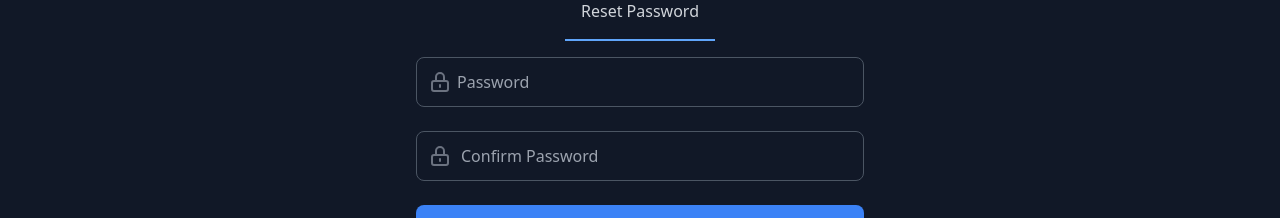
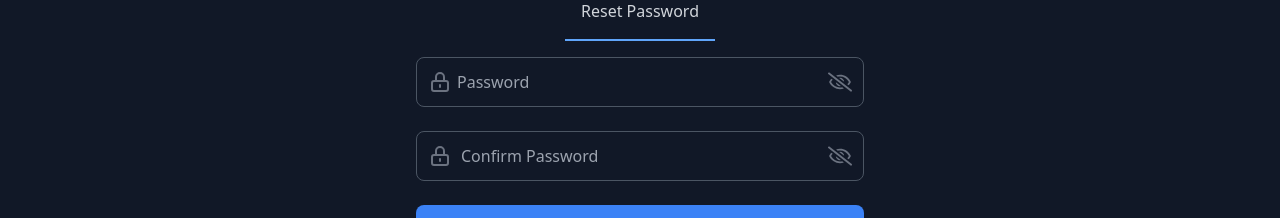
Before and after one commit to irahuldutta02/expense-ease-tracker, a React (Vite) app in the folder client/: page /reset-password/1 in a window 1280 px wide. Shown: the part 127-345 px from the top of the page. Built offline with nearby package versions, Linux system fonts and the light colour scheme.

Commit message:
feat: Add show/hide password functionality to SignIn and ResetPass pages

```diff
--- a/client/src/pages/ResetPass.jsx
+++ b/client/src/pages/ResetPass.jsx
@@ -1,11 +1,15 @@
 import { useState } from "react";
-import { useParams, useNavigate, Link } from "react-router-dom";
+import { FaRegEye, FaRegEyeSlash } from "react-icons/fa";
+import { Link, useNavigate, useParams } from "react-router-dom";
 import { toast } from "react-toastify";
 import { useResetPasswordMutation } from "../redux/userApiSlice";
 
 export const ResetPass = () => {
   const [password, setPassword] = useState("");
   const [confirmPassword, setConfirmPassword] = useState("");
+
+  const [showPassword, setShowPassword] = useState(false);
+  const [showConfirmPassword, setShowConfirmPassword] = useState(false);
 
   const { resetToken } = useParams();
   const navigate = useNavigate();
@@ -68,12 +72,23 @@ export const ResetPass = () => {
               </span>
 
               <input
-                type="password"
+                type={showPassword ? "text" : "password"}
                 className="block w-full px-10 py-3 text-gray-700 bg-white border rounded-lg dark:bg-gray-900 dark:text-gray-300 dark:border-gray-600 focus:border-blue-400 dark:focus:border-blue-300 focus:ring-blue-300 focus:outline-none focus:ring focus:ring-opacity-40"
                 placeholder="Password"
                 value={password}
                 onChange={(e) => setPassword(e.target.value)}
               />
+
+              <span
+                className="absolute right-0 cursor-pointer"
+                onClick={() => setShowPassword(!showPassword)}
+              >
+                {!showPassword ? (
+                  <FaRegEyeSlash className="text-gray-300 dark:text-gray-500 w-6 h-6 mx-3" />
+                ) : (
+                  <FaRegEye className="text-gray-300 dark:text-gray-500 w-6 h-6 mx-3" />
+                )}
+              </span>
             </div>
 
             {/* confirm password */}
@@ -96,12 +111,22 @@ export const ResetPass = () => {
               </span>
 
               <input
-                type="password"
+                type={showConfirmPassword ? "text" : "password"}
                 className="block w-full py-3 text-gray-700 bg-white border rounded-lg px-11 dark:bg-gray-900 dark:text-gray-300 dark:border-gray-600 focus:border-blue-400 dark:focus:border-blue-300 focus:ring-blue-300 focus:outline-none focus:ring focus:ring-opacity-40"
                 placeholder="Confirm Password"
                 value={confirmPassword}
                 onChange={(e) => setConfirmPassword(e.target.value)}
               />
+              <span
+                className="absolute right-0 cursor-pointer"
+                onClick={() => setShowConfirmPassword(!showConfirmPassword)}
+              >
+                {!showConfirmPassword ? (
+                  <FaRegEyeSlash className="text-gray-300 dark:text-gray-500 w-6 h-6 mx-3" />
+                ) : (
+                  <FaRegEye className="text-gray-300 dark:text-gray-500 w-6 h-6 mx-3" />
+                )}
+              </span>
             </div>
 
             <div className="mt-6">
--- a/client/src/pages/SignIn.jsx
+++ b/client/src/pages/SignIn.jsx
@@ -7,6 +7,7 @@ import {
   useLoginMutation,
 } from "../redux/userApiSlice";
 import { setCredentials } from "../redux/userSlice";
+import { FaRegEye, FaRegEyeSlash } from "react-icons/fa";
 
 export const SignIn = () => {
   const dispatch = useDispatch();
@@ -14,6 +15,8 @@ export const SignIn = () => {
 
   const [email, setEmail] = useState("");
   const [password, setPassword] = useState("");
+
+  const [showPassword, setShowPassword] = useState(false);
 
   const [login, { isLoading }] = useLoginMutation();
 
@@ -143,12 +146,23 @@ export const SignIn = () => {
               </span>
 
               <input
-                type="password"
+                type={showPassword ? "text" : "password"}
                 className="block w-full px-10 py-3 text-gray-700 bg-white border rounded-lg dark:bg-gray-900 dark:text-gray-300 dark:border-gray-600 focus:border-blue-400 dark:focus:border-blue-300 focus:ring-blue-300 focus:outline-none focus:ring focus:ring-opacity-40"
                 placeholder="Password"
                 value={password}
                 onChange={(e) => setPassword(e.target.value)}
               />
+
+              <span
+                className="absolute right-0 cursor-pointer"
+                onClick={() => setShowPassword(!showPassword)}
+              >
+                {!showPassword ? (
+                  <FaRegEyeSlash className="text-gray-300 dark:text-gray-500 w-6 h-6 mx-3" />
+                ) : (
+                  <FaRegEye className="text-gray-300 dark:text-gray-500 w-6 h-6 mx-3" />
+                )}
+              </span>
             </div>
 
             <div className="mt-6">
--- a/client/src/pages/SignUp.jsx
+++ b/client/src/pages/SignUp.jsx
@@ -6,6 +6,7 @@ import { useDispatch } from "react-redux";
 import { useRegisterMutation } from "../redux/userApiSlice";
 import { useNavigate } from "react-router-dom";
 import { FiUser } from "react-icons/fi";
+import { FaRegEye, FaRegEyeSlash } from "react-icons/fa";
 
 export const SignUp = () => {
   const dispatch = useDispatch();
@@ -15,6 +16,9 @@ export const SignUp = () => {
   const [email, setEmail] = useState("");
   const [password, setPassword] = useState("");
   const [confirmPassword, setConfirmPassword] = useState("");
+
+  const [showPassword, setShowPassword] = useState(false);
+  const [showConfirmPassword, setShowConfirmPassword] = useState(false);
 
   const [register, { isLoading: isRegistering }] = useRegisterMutation();
 
@@ -146,12 +150,23 @@ export const SignUp = () => {
               </span>
 
               <input
-                type="password"
+                type={showPassword ? "text" : "password"}
                 className="block w-full px-10 py-3 text-gray-700 bg-white border rounded-lg dark:bg-gray-900 dark:text-gray-300 dark:border-gray-600 focus:border-blue-400 dark:focus:border-blue-300 focus:ring-blue-300 focus:outline-none focus:ring focus:ring-opacity-40"
                 placeholder="Password"
                 value={password}
                 onChange={(e) => setPassword(e.target.value)}
               />
+
+              <span
+                className="absolute right-0 cursor-pointer"
+                onClick={() => setShowPassword(!showPassword)}
+              >
+                {!showPassword ? (
+                  <FaRegEyeSlash className="text-gray-300 dark:text-gray-500 w-6 h-6 mx-3" />
+                ) : (
+                  <FaRegEye className="text-gray-300 dark:text-gray-500 w-6 h-6 mx-3" />
+                )}
+              </span>
             </div>
 
             <div className="relative flex items-center mt-4">
@@ -173,12 +188,23 @@ export const SignUp = () => {
               </span>
 
               <input
-                type="password"
+                type={showConfirmPassword ? "text" : "password"}
                 className="block w-full px-10 py-3 text-gray-700 bg-white border rounded-lg dark:bg-gray-900 dark:text-gray-300 dark:border-gray-600 focus:border-blue-400 dark:focus:border-blue-300 focus:ring-blue-300 focus:outline-none focus:ring focus:ring-opacity-40"
                 placeholder="Confirm Password"
                 value={confirmPassword}
                 onChange={(e) => setConfirmPassword(e.target.value)}
               />
+
+              <span
+                className="absolute right-0 cursor-pointer"
+                onClick={() => setShowConfirmPassword(!showConfirmPassword)}
+              >
+                {!showConfirmPassword ? (
+                  <FaRegEyeSlash className="text-gray-300 dark:text-gray-500 w-6 h-6 mx-3" />
+                ) : (
+                  <FaRegEye className="text-gray-300 dark:text-gray-500 w-6 h-6 mx-3" />
+                )}
+              </span>
             </div>
 
             <div className="mt-6">
```
